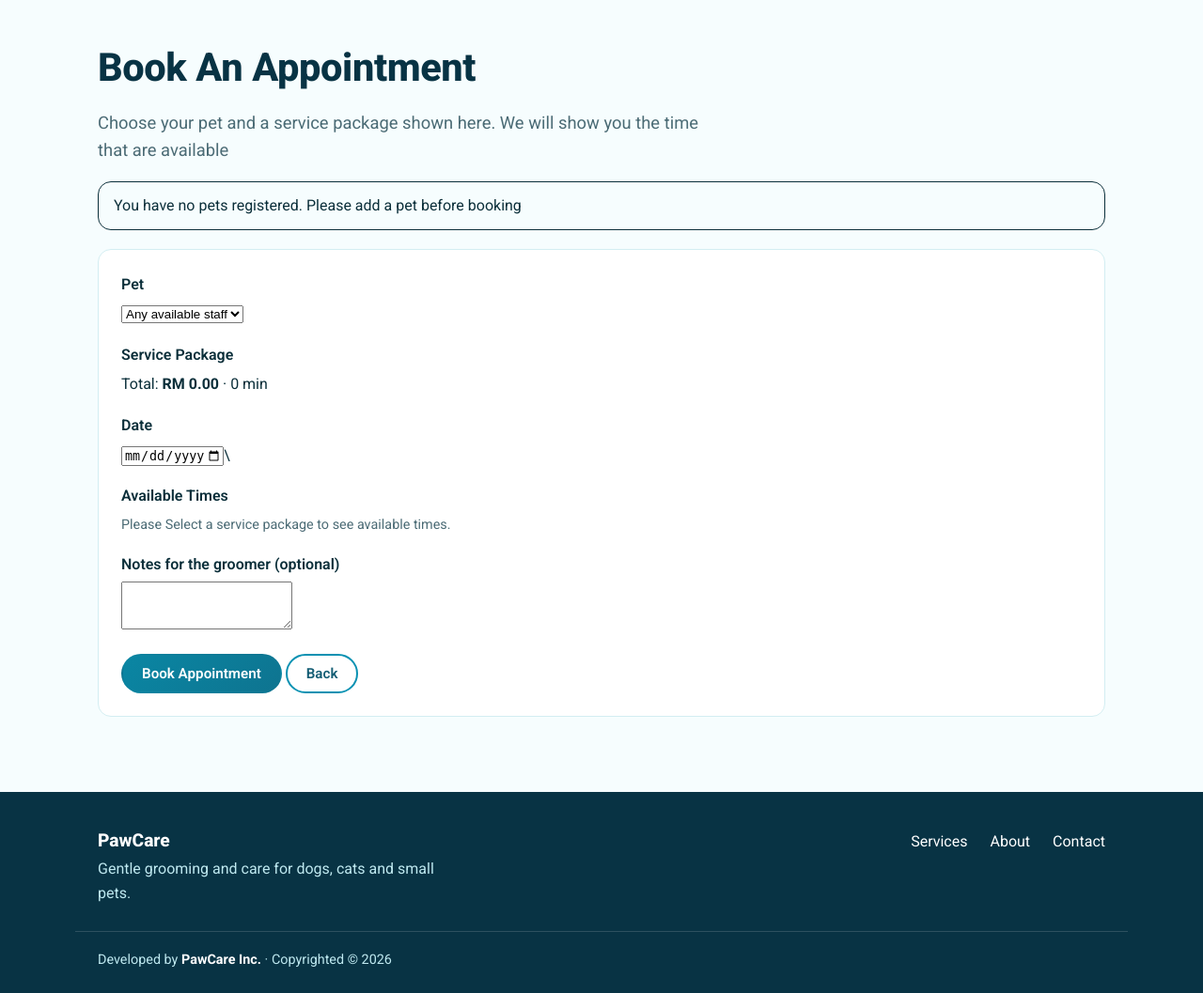
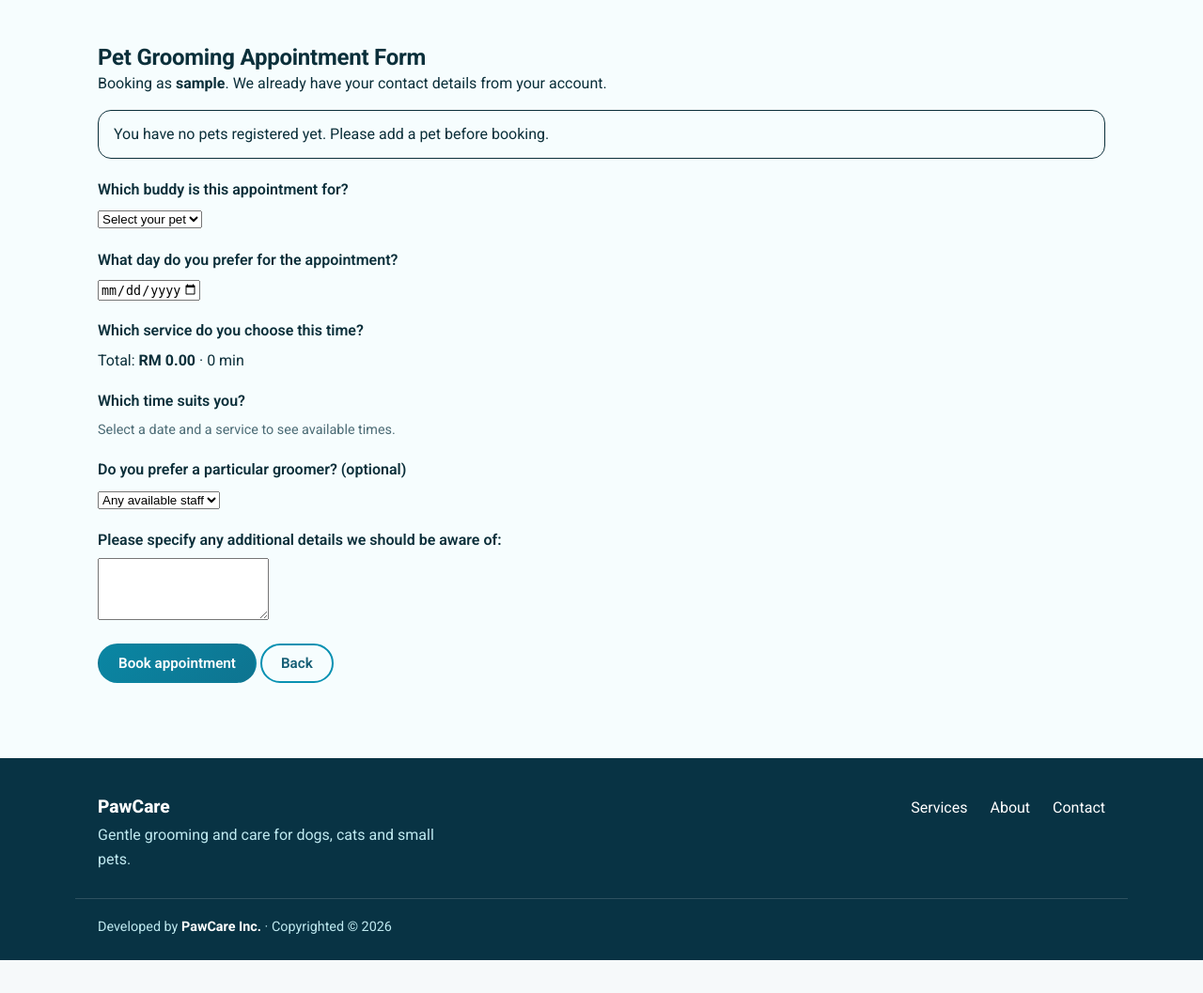
Before and after one commit to Chai-kra/PawCare, an ASP.NET Core app: page /Booking/Create in a window 1280 px wide. Shown: the part 69-1126 px from the top of the page at 94% size. After the commit the page ends 1091 px from the top, so only its background shows below. Run offline with ASP.NET Core 8, Linux system fonts and the light colour scheme; the visitor is signed in with stand-in values (Sample User, id 1); the project's own start-up code is not run, and a stand-in starts its controllers and pages.

Commit message:
slight change

```diff
--- a/PawCare/Views/Booking/create.cshtml
+++ b/PawCare/Views/Booking/create.cshtml
@@ -1,33 +1,45 @@
 @using PawCare.Models
 @model BookingVM
 @{
-    ViewBag.Title = "Book An Appointment";
+    ViewBag.Title = "Book an appointment";
+    ViewBag.HideTitle = true;
+}
+@section head {
+    <link rel="stylesheet" href="/css/booking.css" asp-append-version="true">
 }
 
-@section head{
-    <link rel="stylesheet" href="/css/booking.css" asp-append-version="true" />
-}
+<form asp-action="Create" method="post" id="bookingForm" class="bk-paper"
+      data-slots-url="@Url.Action("Slots")"
+      data-initial-slot="@Model.SlotTime">
 
-<p class="lead">Choose your pet and a service package shown here. We will show you the time that are available</p>
+    <h2 class="bk-title">Pet Grooming Appointment Form</h2>
+    <p class="bk-intro">Booking as <strong>@User.Identity?.Name</strong>. We already have your contact details from your account.</p>
 
     @if (!Model.Pets.Any())
     {
-    <div class="alert bk-warn">You have no pets registered. Please add a pet before booking</div>
+        <div class="alert bk-warn">You have no pets registered yet. Please add a pet before booking.</div>
     }
 
-<form asp-action="Create" method="post" id="bookingForm" class="panel bk-form" data-slots-url="@Url.Action("Slots")"
-    data-initial-slot="@Model.SlotTime">
     <div asp-validation-summary="ModelOnly" class="alert alert-error"></div>
-    <div class="bk-grid">
+
     <div class="form-group">
-            <label asp-for="PetId"></label>
+        <label asp-for="PetId">Which buddy is this appointment for?</label>
         <select asp-for="PetId" asp-items="Model.Pets" class="bk-input">
-                <option value="">Any available staff</option>
+            <option value="">Select your pet</option>
         </select>
+        <span asp-validation-for="PetId" class="error-message"></span>
     </div>
 
-        <div class="form-group bk-full">
-            <label>Service Package</label>
+    <div class="form-group">
+        <label asp-for="Date">What day do you prefer for the appointment?</label>
+        <input asp-for="Date" type="date" class="bk-input"
+               min="@DateTime.Today.ToString("yyyy-MM-dd")"
+               max="@DateTime.Today.AddDays(BookingRules.MaxAdvanceDays).ToString("yyyy-MM-dd")" />
+        <span asp-validation-for="Date" class="error-message"></span>
+    </div>
+
+    <div class="form-group">
+        <label>Which service do you choose this time?</label>
         <div class="bk-services">
             @foreach (var p in Model.Packages)
             {
@@ -36,45 +48,44 @@
                     <input type="radio" class="package-radio" name="ServicePackageId" id="@pkgId" value="@p.Id"
                            data-duration="@p.TimeAmount" data-price="@p.Price.ToString("0.00")"
                            checked="@(Model.ServicePackageId == p.Id)" />
+                    <span>
                         <span class="bk-service-name">@p.ServiceType</span>
-                            <span class="bk-service-meta">RM@p.Price.ToString("0.00") &middot; @p.TimeAmount min</span>
+                        <span class="bk-service-meta">RM @p.Price.ToString("0.00") &middot; @p.TimeAmount min</span>
+                    </span>
                 </label>
             }
         </div>
-
         <span asp-validation-for="ServicePackageId" class="error-message"></span>
         <span id="packageError" class="error-message"></span>
         <p class="bk-total">Total: <strong id="sumPrice">RM 0.00</strong> &middot; <span id="sumDuration">0 min</span></p>
     </div>
 
     <div class="form-group">
-            <label asp-for="Date"></label>
-            <input asp-for="Date" type="date" class="bk-input"
-            min="@DateTime.Today.ToString("yyyy-MM-dd")"
-                   max="@DateTime.Today.AddDays(BookingRules.MaxAdvanceDays).ToString("yyyy-MM-dd")" />\
-            <span asp-validation-for="Date" class="error-message"></span>
-        </div>
-
-        <div class="form-group bk-full">
-            <label>Available Times</label>
+        <label>Which time suits you?</label>
         <div id="slotBox">
-                <p class="hint">Please Select a service package to see available times. </p>
+            <p class="hint">Select a date and a service to see available times.</p>
         </div>
         <input type="hidden" asp-for="SlotTime" />
         <span asp-validation-for="SlotTime" class="error-message"></span>
         <span id="slotError" class="error-message"></span>
     </div>
 
-        <div class="form-group bk-full">
-            <label asp-for="Notes"></label>
-            <textarea asp-for="Notes" class="bk-input" rows="3"></textarea>
+    <div class="form-group">
+        <label asp-for="StaffId">Do you prefer a particular groomer? (optional)</label>
+        <select asp-for="StaffId" asp-items="Model.Staff" class="bk-input">
+            <option value="">Any available staff</option>
+        </select>
+    </div>
+
+    <div class="form-group">
+        <label asp-for="Notes">Please specify any additional details we should be aware of:</label>
+        <textarea asp-for="Notes" class="bk-input" rows="4"></textarea>
         <span asp-validation-for="Notes" class="error-message"></span>
-        </div>
     </div>
 
     <div class="bk-actions">
-        <button type="submit" class="btn btn-primary">Book Appointment</button>
-        <a asp-action="Index" class="btn btn-outline">Back</a>
+        <button type="submit" class="btn btn-primary">Book appointment</button>
+        <a asp-action="Menu" class="btn btn-outline">Back</a>
     </div>
 </form>
 
```
Lines whose indentation alone changed are shown as unchanged.
